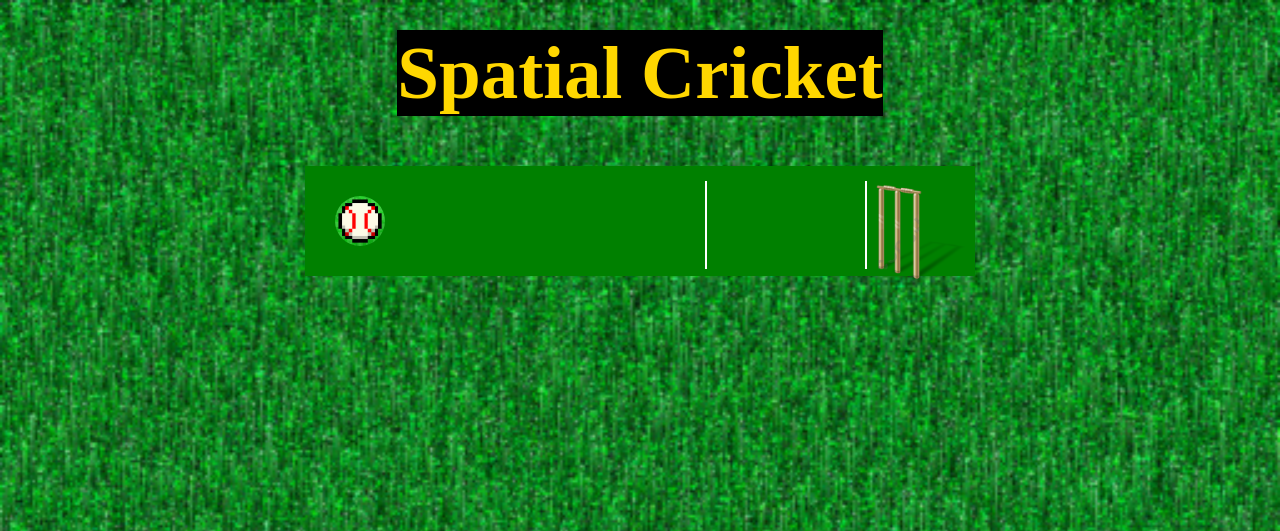
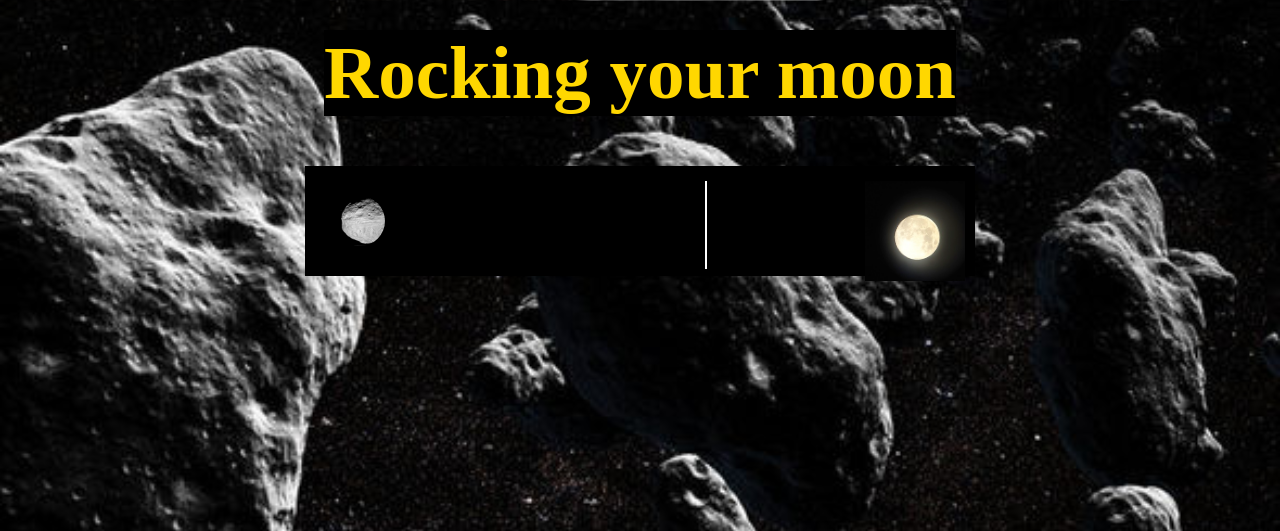
Before and after one commit to Crozza71/WDI20-PROJECT1, a PHP site: page /project.html in a window 1280 px wide. Shown: the top 531 px of the page. Run offline with PHP 8.4, Linux system fonts and the light colour scheme.

Commit message:
rocking your moon from cricket.html changed and game scenario changed

```diff
--- a/project.css
+++ b/project.css
@@ -1,6 +1,6 @@
 body {
 
-  background-image:url(images/Grass5_rotate.jpg);
+  background-image:url("images/asteroids.jpg");
   background-size: cover;
   display: inline-block;
   text-align: center;
@@ -28,10 +28,11 @@ h1 {
   background: 38ff38;
   padding: 15px;
   width: 640px;
-  background: green;
+  background: black;
+  float:right;
 }
 
-.out {
+.bang {
   position: absolute;
   left: 560px;
   width: 2px;
@@ -71,10 +72,10 @@ h1 {
   /*background: yellow;*/
 }
 
-#wickets {
+#moon {
   position: absolute;
   right: 10px;
-  background: url(images/wickets.png);
+  background: url(images/full-moon-300.jpg);
   width: 100px;
   height: 100px;
   background-size: cover;
@@ -101,7 +102,7 @@ h1 {
 
 
 #ball {
-  background: url(images/ball.jpg);
+  background: url(images/asteroid.png);
       background-size: cover;
   position: relative;
   left: 0;
--- a/project.html
+++ b/project.html
@@ -1,13 +1,13 @@
 <!DOCTYPE html>
 <html>
 <head>
-  <title>Cricket Game</title>
+  <title><Rocking your moon></title>
   <script src="https://ajax.googleapis.com/ajax/libs/jquery/2.2.2/jquery.min.js"></script>
   <script type="text/javascript" src="project.js"></script>
   <link rel="stylesheet" type="text/css" href="project.css">
 </head>
 <body>
-  <h1>Spatial Cricket</h1>
+  <h1>Rocking your moon</h1>
   <main>
     <div class=container>
 
@@ -18,12 +18,12 @@
         </ul>
       </div> -->
       <div class="strip">
-        <div class="out"></div>
-        <div class="six"></div>
+        <div class="bang"></div>
+        <div class="five"></div>
         <div class="four"></div>
         <div class="two"></div>
         <div class="one"></div>
-        <div id="wickets"></div>
+        <div id="moon"></div>
         <div id="ball"></div>
       </div>
 
--- a/project.js
+++ b/project.js
@@ -136,19 +136,19 @@ function init() {
         // 559 and over - bowled out
 
         if (ballPosition <= 384) {
-          $display.html("THAT WAS RUBBISH, COME ON, HAVE A GO BEFORE THE DOG GETS THE BALL!   NO RUNS FOR THAT!")
+          $display.html("THAT WAS RUBBISH, COME ON, HAVE A GO !   NO ROCKS FOR THAT!")
          return 0;
         } else if (ballPosition <= 449) {
-         $display.html("TRICKY....YOU MIGHT AS WELL GET AN ICE CREAM , 2 RUNS!");
+         $display.html("TRICKY....YOU MIGHT AS WELL GET AN ICE CREAM , 2 ROCKS!");
          return 2;
         } else if (ballPosition <= 469) {
-         $display.html("GREAT SHOT, 6 RUNS!!");
-         return 6;
+         $display.html("GREAT SHOT, 5 ROCKS!!");
+         return 5;
         } else if (ballPosition <= 509) {
-         $display.html("WELL PLAYED , 4 RUNS!!");
+         $display.html("WELL PLAYED , 4 ROCKS!!");
          return 4;
         } else if (ballPosition <= 559 ) {
-         $display.html(" RUN, RUN , RUN ...THAT WAS CLOSE, YOU GOT 1 RUN!");
+         $display.html(" ...THAT WAS CLOSE, YOU GOT 1 ROCK!");
          return 1;
        } else {
           return 0;
```
Also changed, not shown: images/asteroid.png (added), images/asteroids.jpg (added), images/full-moon-300.jpg (added).
